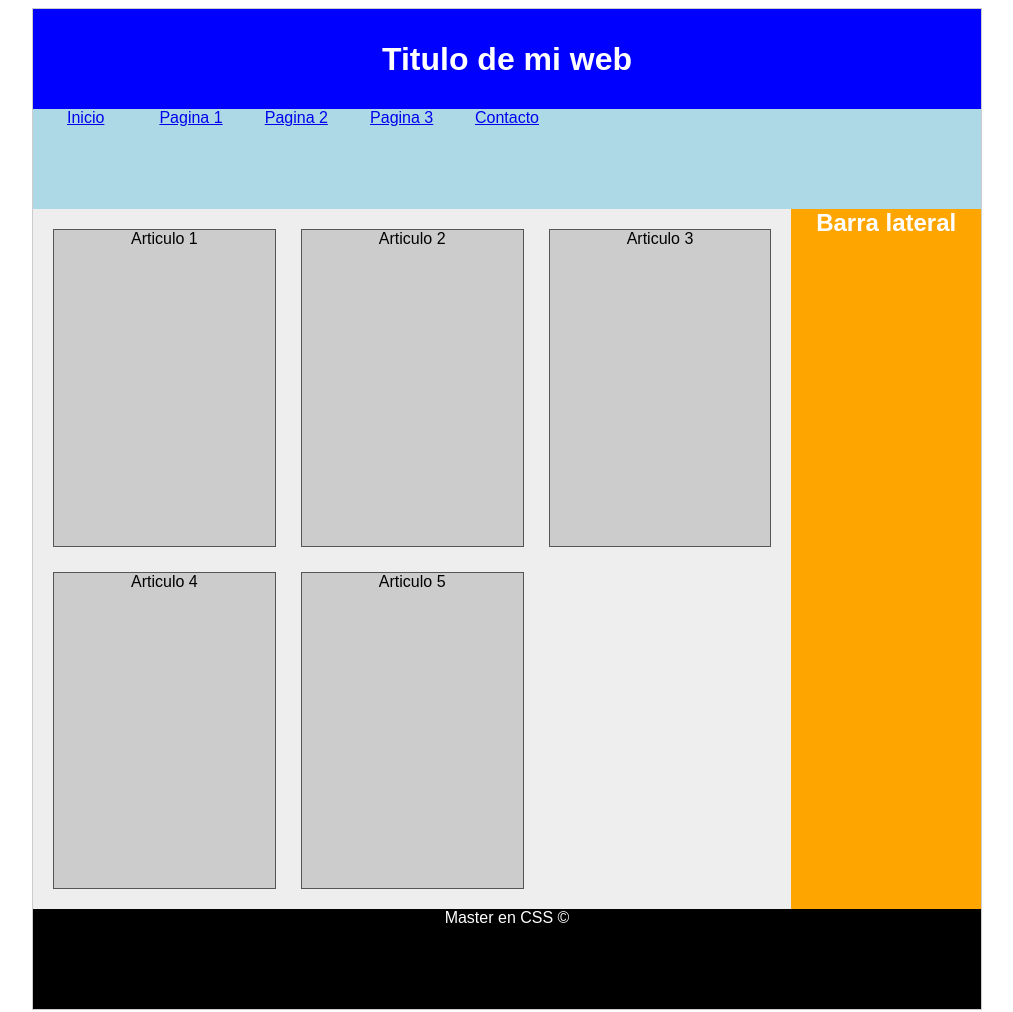
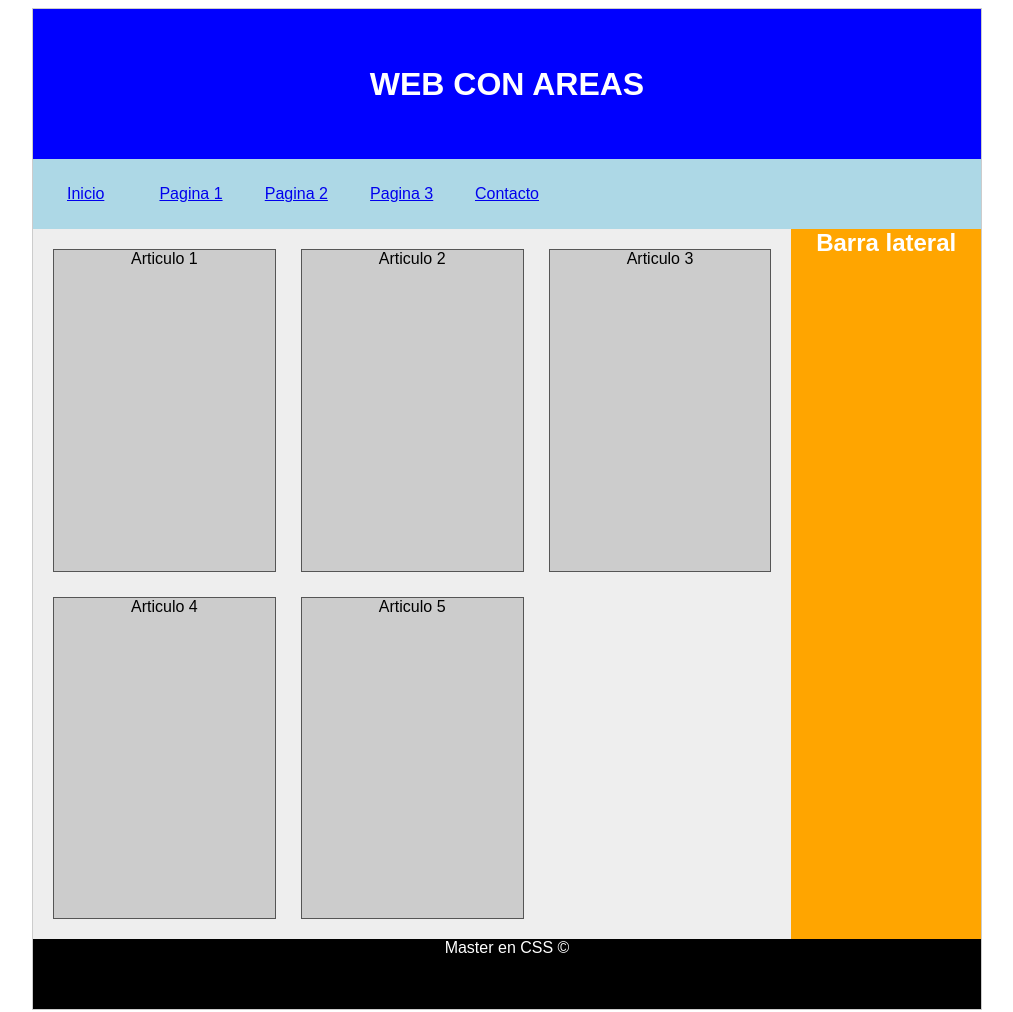
Before and after one commit to ApoloCode/CURSOCSS, a plain HTML site: page aprendiendo-cssGrid/index.html in a window 1280 px wide. Shown: the top 1012 px of the page, without its empty margins (133-1146 px from the left). Drawn offline with Linux system fonts and the light colour scheme.

Commit message:
grid areas

```diff
--- a/aprendiendo-cssGrid/index.html
+++ b/aprendiendo-cssGrid/index.html
@@ -16,6 +16,60 @@
             Barra Lateral (debajo de menú y a la derecha de contenido)
             Footer (abajo del todo y ocupe el 100%)
         -->
+
+        <div id="website-areas">
+            <header id="cabecera">
+                <h1>WEB CON AREAS</h1>
+            </header>
+
+            <nav id="menu">
+                <ul>
+                    <li>
+                        <a href="#">Inicio</a>
+                    </li>
+                    <li>
+                        <a href="#">Pagina 1</a>
+                    </li>
+                    <li>
+                        <a href="#">Pagina 2</a>
+                    </li>
+                    <li>
+                        <a href="#">Pagina 3</a>
+                    </li>
+                    <li>
+                        <a href="#">Contacto</a>
+                    </li>
+                </ul>
+            </nav>
+
+            <section id="contenido">
+                <article>
+                    Articulo 1
+                </article>
+                <article>
+                    Articulo 2
+                </article>
+                <article>
+                    Articulo 3
+                </article>
+                <article>
+                    Articulo 4
+                </article>
+                <article>
+                    Articulo 5
+                </article>
+            </section>
+
+            <aside id="lateral">
+                <h2>Barra lateral</h2>
+            </aside>
+
+            <footer id="pie-pagina">
+                Master en CSS &copy;
+            </footer>
+        </div>
+
+        <hr>
 
         <div id="website">
             <header id="cabecera">
--- a/aprendiendo-cssGrid/styles.css
+++ b/aprendiendo-cssGrid/styles.css
@@ -1,6 +1,76 @@
 body {
     text-align: center;
     font-family: sans-serif;
+}
+
+/* -------------------------------EJERCICIO COMPLETO AREAS-------------------------------------------------- */
+
+#website-areas * {
+    margin: 0px;
+    padding: 0px;
+}
+
+#website-areas{
+    display: grid;
+    grid-template-columns: repeat(5, 1fr);
+    grid-template-rows: 150px 70px 1fr 70px;
+    grid-template-areas:
+        "cabecera cabecera cabecera cabecera cabecera"
+        "menu menu menu menu menu"
+        "contenido contenido contenido contenido lateral"
+        "pie pie pie pie pie";
+    width: 75%;
+    height: 1000px;
+    margin: 0px auto;
+    border: 1px solid #ccc;
+}
+
+#website-areas #cabecera {
+    grid-area: cabecera;
+    display: flex;
+    justify-content: center;
+    align-items: center;
+    background-color: blue;
+    color: white;
+}
+
+#website-areas #menu {
+    grid-area: menu;
+    background-color: lightblue;
+    color: black;
+    line-height: 70px;
+}
+
+#website-areas #menu ul {
+    display: grid;
+    grid-template-columns: repeat(9, 1fr);
+    list-style: none;
+}
+
+#website-areas #contenido {
+    grid-area: contenido;
+    display: grid;
+    grid-template-columns: repeat(3, 1fr);
+    grid-gap: 25px;
+    padding: 20px;
+    background-color: #eee;
+}
+
+#website-areas #contenido article {
+    background: #ccc;
+    border: 1px solid #555;
+}
+
+#website-areas #lateral {
+    grid-area: lateral;
+    background: orange;
+    color: white;
+}
+
+#website-areas #pie-pagina {
+    grid-area: pie;
+    background-color: black;
+    color: white;
 }
 
 /* -------------------------------EJERCICIO COMPLETO-------------------------------------------------- */
@@ -12,14 +82,14 @@ body {
 #website{
     display: grid;
     grid-template-columns: repeat(5, 1fr);
-    grid-template-rows: 10% 10% 70% 10%;
+    grid-template-rows: 150px 70px 1fr 70px;
     width: 75%;
     height: 1000px;
     margin: 0px auto;
     border: 1px solid #ccc;
 }
 
-#cabecera {
+#website #cabecera {
     display: flex;
     justify-content: center;
     align-items: center;
@@ -28,19 +98,20 @@ body {
     color: white;
 }
 
-#menu {
+#website #menu {
     grid-column: 1 / 6;
     background-color: lightblue;
     color: black;
+    line-height: 70px;
 }
 
-#menu ul {
+#website #menu ul {
     display: grid;
     grid-template-columns: repeat(9, 1fr);
     list-style: none;
 }
 
-#contenido {
+#website #contenido {
     grid-column: 1 / 5;
     display: grid;
     grid-template-columns: repeat(3, 1fr);
@@ -49,25 +120,22 @@ body {
     background-color: #eee;
 }
 
-#contenido article {
+#website #contenido article {
     background: #ccc;
     border: 1px solid #555;
 }
 
-#lateral {
+#website #lateral {
     grid-column: 5 / 6;
     background: orange;
     color: white;
 }
 
-#pie-pagina {
+#website #pie-pagina {
     grid-column: 1 / 6;
     background-color: black;
     color: white;
 }
-
-
-
 
 /* -------------------------------EJEMPLOS-------------------------------------------------- */
 
```
